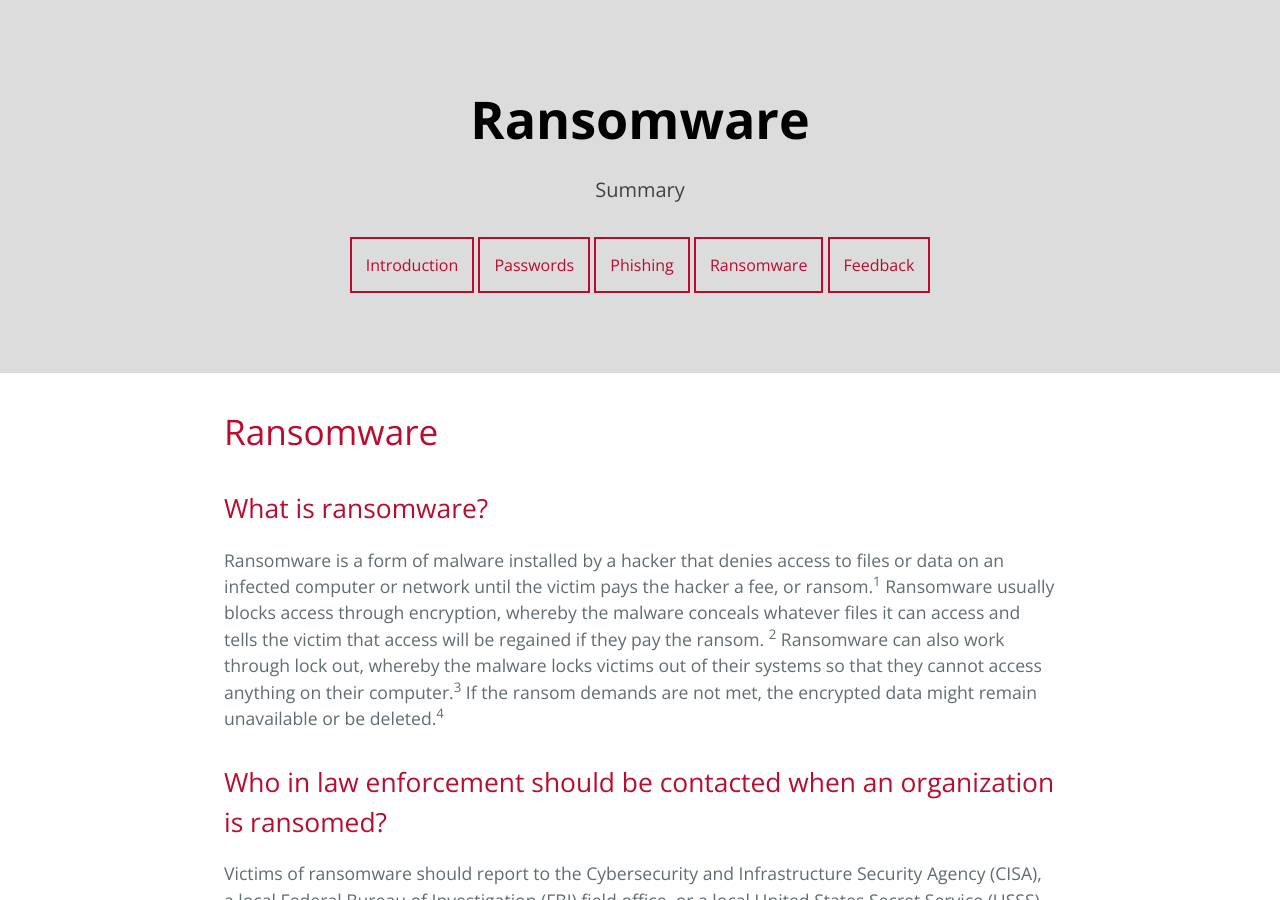
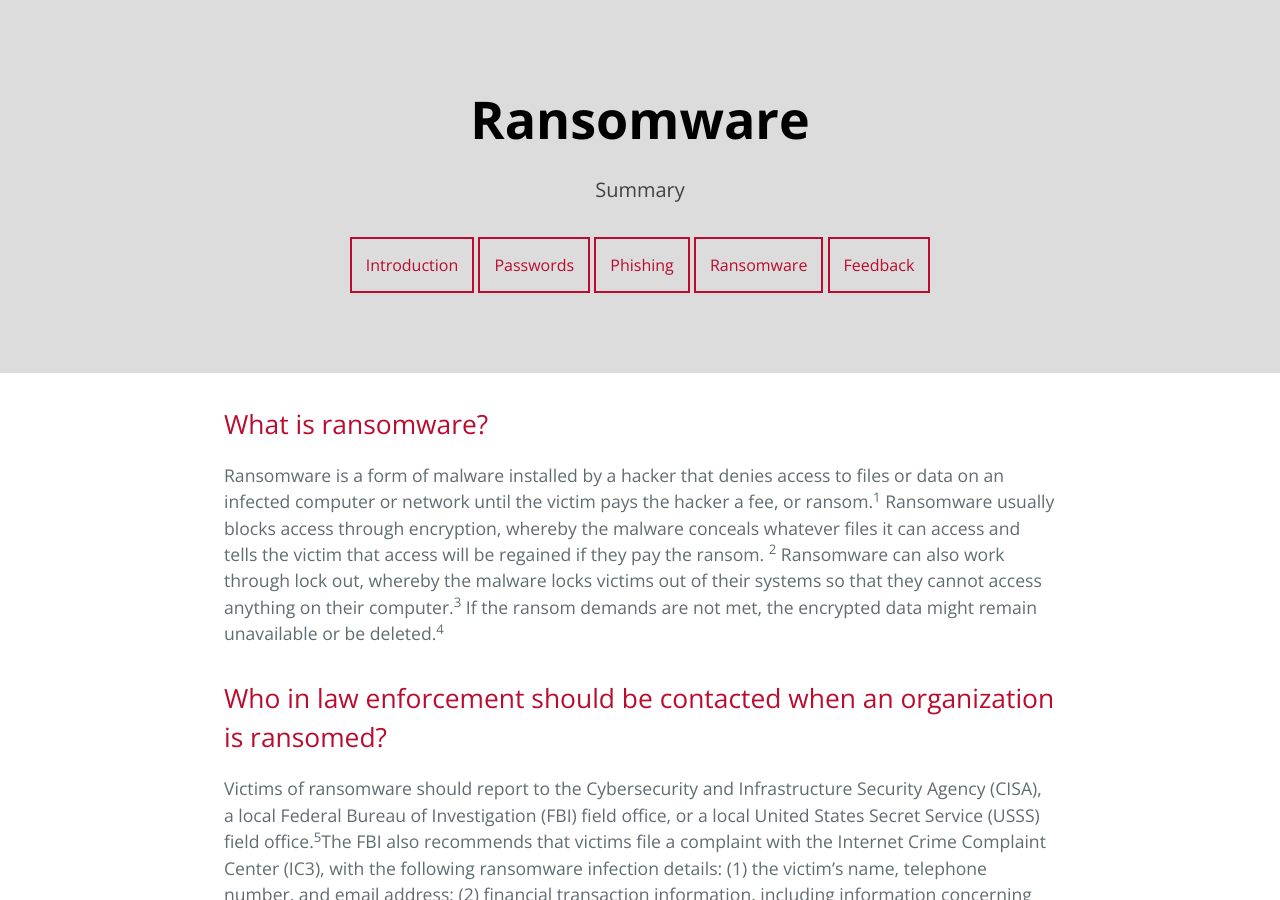
Before and after one commit to ugacyberarch/manual, a Jekyll site: the page built from ransomware.md, in a window 1280 px wide and 900 px high. Built offline with Jekyll 4.4.1, drawn with Linux system fonts in a browser that asks for light colours.

Commit message:
Update from Forestry.io Sammy Vo updated ransomware.md

```diff
--- a/ransomware.md
+++ b/ransomware.md
@@ -6,7 +6,6 @@ heading: 'What is ransomware? '
 sub_heading: 'What is ransomware? '
 
 ---
-# Ransomware
 
 ## What is ransomware?
 
```
